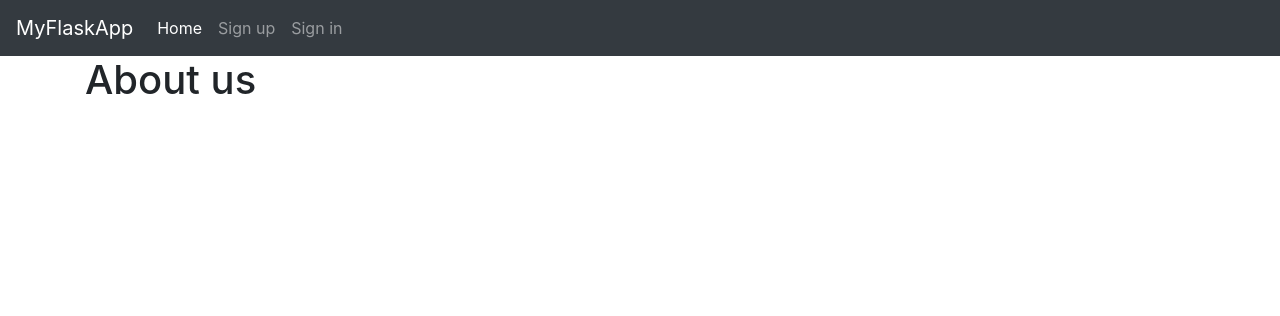
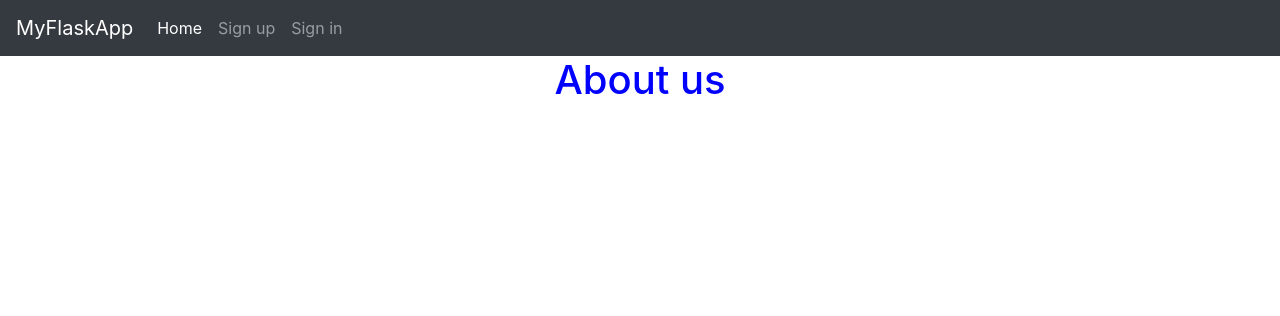
Before and after one commit to dishvyas/fittingroom, a Django app: template templates/about.html in a window 1280 px wide. Shown: the top 316 px of the page. Run offline with Django 3.2, Linux system fonts and the light colour scheme; the template is opened without the code that fills it, so the values that code supplies are empty; some libraries are stand-ins or nearby versions.

Commit message:
Update about.html

```diff
--- a/templates/about.html
+++ b/templates/about.html
@@ -2,6 +2,6 @@
 
 {% block body %}
 
-<h1>About us</h1>
+<h1 style="text-align:center; color:blue;">About us</h1>
 
 {% endblock %}
```
